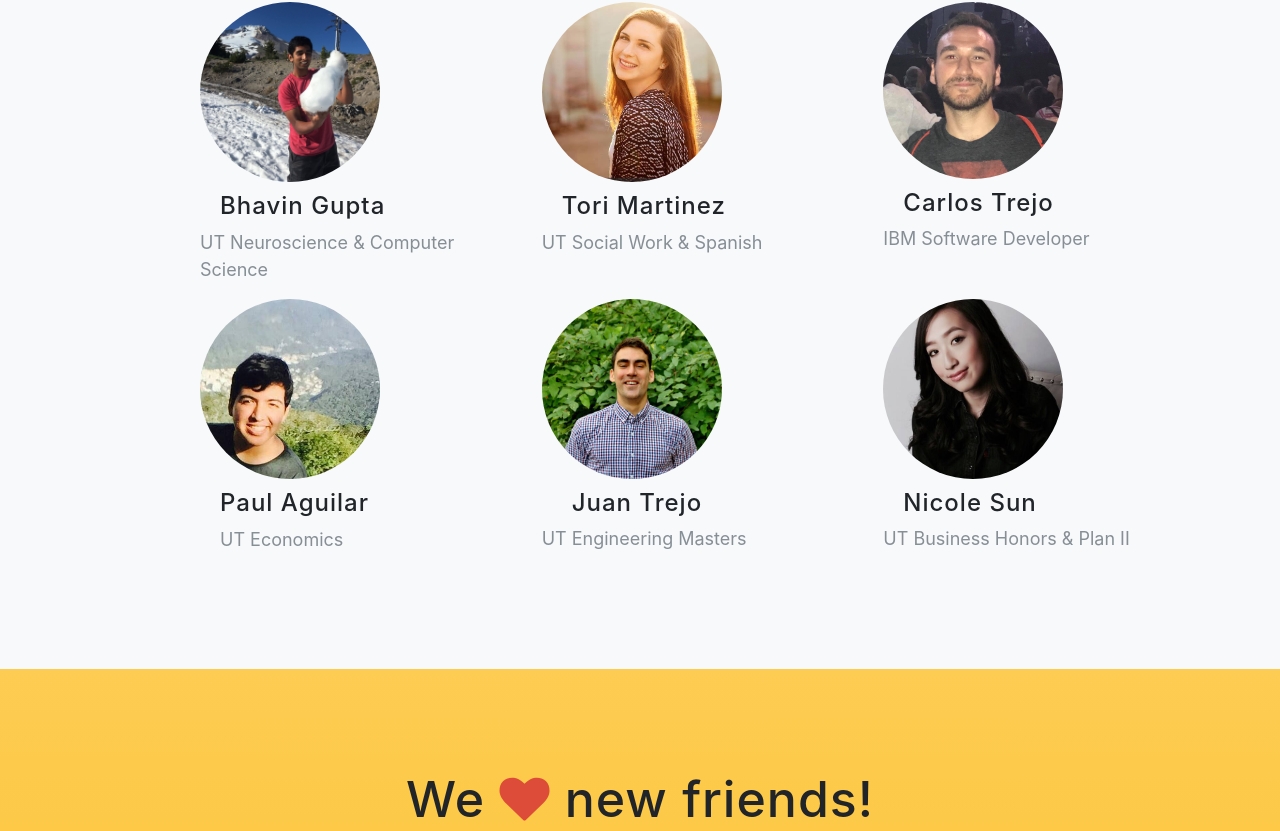
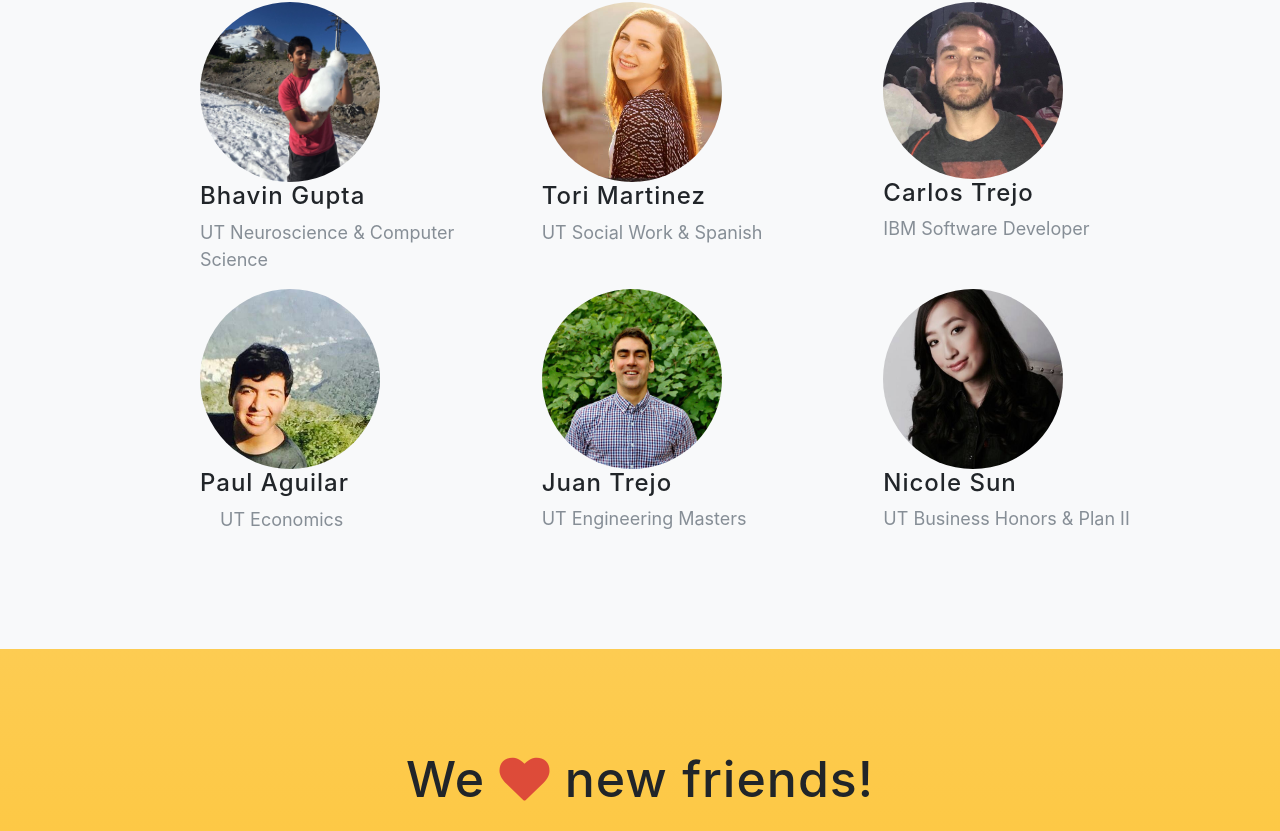
Before and after one commit to cdt876/cdt876.github.io, a website with bundled scripts: page index.html in a window 1280 px wide. Shown: the part 3005-3836 px from the top of the page. Built offline with nearby package versions, Linux system fonts and the light colour scheme; a web font is replaced by a local one.

Commit message:
Update index.html

```diff
--- a/index.html
+++ b/index.html
@@ -63,7 +63,7 @@
               <img src="img/realtalker.jpg" class="img-fluid" alt="">
               <br><br>
               <a href="#features" class="btn btn-outline btn-xl js-scroll-trigger">Learn More!</a><br><br>
-              <a href="https://docs.google.com/presentation/d/1fAjDxLY69L1_rxoO1W0sQsLt0-lraJ3KrSEs-qYuVo0/edit?usp=sharing" class="btn btn-outline btn-xl js-scroll-trigger">RealTalk Business Model</a>
+              <a target="_blank" href="https://docs.google.com/presentation/d/1fAjDxLY69L1_rxoO1W0sQsLt0-lraJ3KrSEs-qYuVo0/edit?usp=sharing" class="btn btn-outline btn-xl js-scroll-trigger">RealTalk Business Model</a>
             </div>
           </div>
           <div class="col-lg-5 my-auto">
@@ -163,42 +163,42 @@
               <div class="col-sm-4">
                 <div class="team-member">
                   <img class="mx-auto rounded-circle" src="img/bhavinn.jpg" alt="" width="180px">
-                  <h4 style="margin-top:10px; margin-left: 20px;">Bhavin Gupta</h4>
+                  <h4>Bhavin Gupta</h4>
                   <p class="text-muted">UT Neuroscience &amp; Computer Science</p>
                 </div>
               </div>
               <div class="col-sm-4">
                 <div class="team-member">
                   <img class="mx-auto rounded-circle" src="img/tori.jpg" alt="" width="180px">
-                  <h4 style="margin-top:10px; margin-left: 20px;">Tori Martinez</h4>
+                  <h4>Tori Martinez</h4>
                   <p class="text-muted">UT Social Work &amp; Spanish</p>
                 </div>
               </div>
               <div class="col-sm-4">
                 <div class="team-member">
                   <img class="mx-auto rounded-circle" src="img/carlos.jpg" alt="" width="180px">
-                  <h4 style="margin-top:10px; margin-left: 20px;">Carlos Trejo</h4>
+                  <h4>Carlos Trejo</h4>
                   <p class="text-muted">IBM Software Developer</p>
                 </div>
               </div>
               <div class="col-sm-4">
                 <div class="team-member">
                   <img class="mx-auto rounded-circle" src="img/paul.jpg" alt="" width="180px">
-                  <h4 style="margin-top:10px; margin-left: 20px;">Paul Aguilar</h4>
+                  <h4>Paul Aguilar</h4>
                   <p class="text-muted" style="margin-left: 20px;">UT Economics</p>
                 </div>
               </div>
               <div class="col-sm-4">
                 <div class="team-member">
                   <img class="mx-auto rounded-circle" src="img/juan.jpg" alt="" width="180px">
-                  <h4 style="margin-top:10px; margin-left: 30px;">Juan Trejo</h4>
+                  <h4>Juan Trejo</h4>
                   <p class="text-muted">UT Engineering Masters</p>
                 </div>
               </div>
               <div class="col-sm-4">
                 <div class="team-member">
                   <img class="mx-auto rounded-circle" src="img/nicole.jpg" alt="" width="180px">
-                  <h4 style="margin-top:10px; margin-left: 20px;">Nicole Sun</h4>
+                  <h4>Nicole Sun</h4>
                   <p class="text-muted">UT Business Honors &amp; Plan II</p>
                 </div>
               </div>
```
